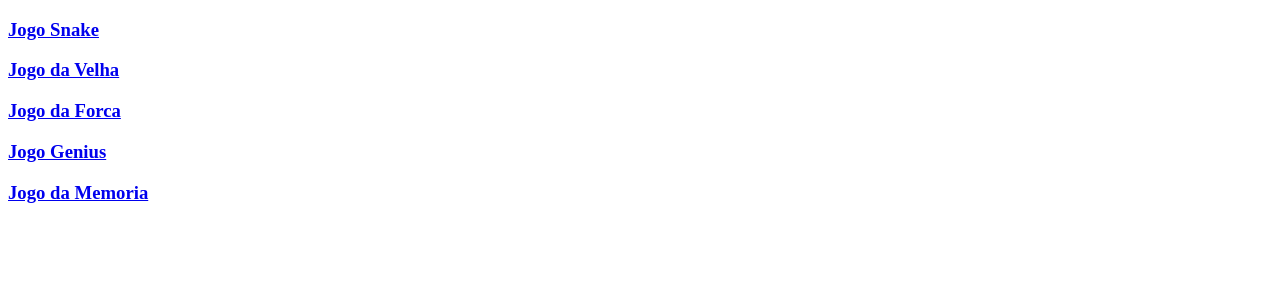
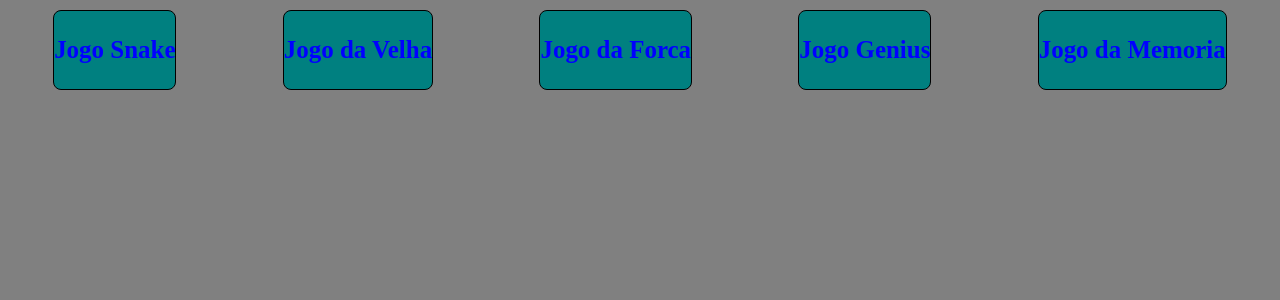
Before and after one commit to Obedera/t305-jogosDjango, a Django app: page / in a window 1280 px wide. Shown: the top 300 px of the page. Run offline with Django 3.2, Linux system fonts and the light colour scheme.

Commit message:
estilo pagina principal

```diff
--- /dev/null
+++ b/jogo/static/css/style.css
@@ -0,0 +1,23 @@
+body{
+    background-color: gray;
+    margin: 0;
+}
+a{
+    background-color: teal;
+    border: 1px solid black;
+    border-radius: 8px 8px 8px 8px;
+    color: blue;
+    cursor: pointer;
+    font-size: 16pt;
+    text-decoration: none;
+}
+a:hover{
+    color: red;
+    transition-duration: 1s;
+}
+header{
+    align-items: flex-start;
+    display: flex;
+    justify-content: space-around;
+    margin-top: 10px;
+}
--- a/jogo/templates/index.html
+++ b/jogo/templates/index.html
@@ -5,13 +5,16 @@
     <meta charset="UTF-8">
     <meta name="viewport" content="width=device-width, initial-scale=1.0">
     <meta http-equiv="X-UA-Compatible" content="ie=edge">
-    <title>Document</title>
+    <link rel="stylesheet" href="{% static 'css/style.css' %}">
+    <title>Jogos</title>
 </head>
 <body>
-    <a href="/jogoSnake"><h3>Jogo Snake</h3></a>
-    <a href="/jogoVelha"><h3>Jogo da Velha</h3></a>
-    <a href="/jogoForca"><h3>Jogo da Forca</h3></a>
-    <a href="/jogoGenius"><h3>Jogo Genius</h3></a>
-    <a href="/jogoMemoria"><h3>Jogo da Memoria</h3></a>
+    <header>
+        <a href="/jogoSnake"><h3>Jogo Snake</h3></a>
+        <a href="/jogoVelha"><h3>Jogo da Velha</h3></a>
+        <a href="/jogoForca"><h3>Jogo da Forca</h3></a>
+        <a href="/jogoGenius"><h3>Jogo Genius</h3></a>
+        <a href="/jogoMemoria"><h3>Jogo da Memoria</h3></a>
+    </header>
 </body>
 </html>
```
